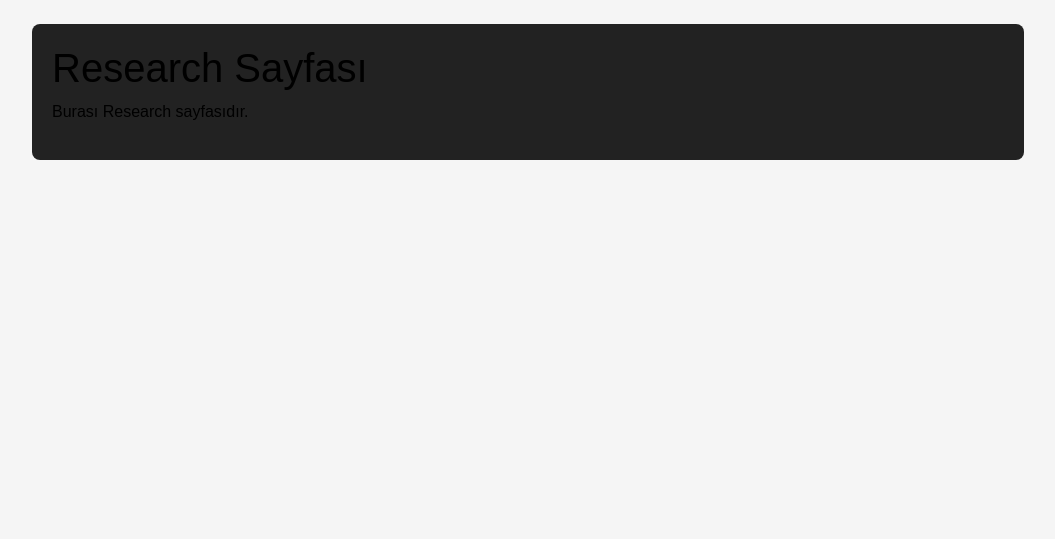
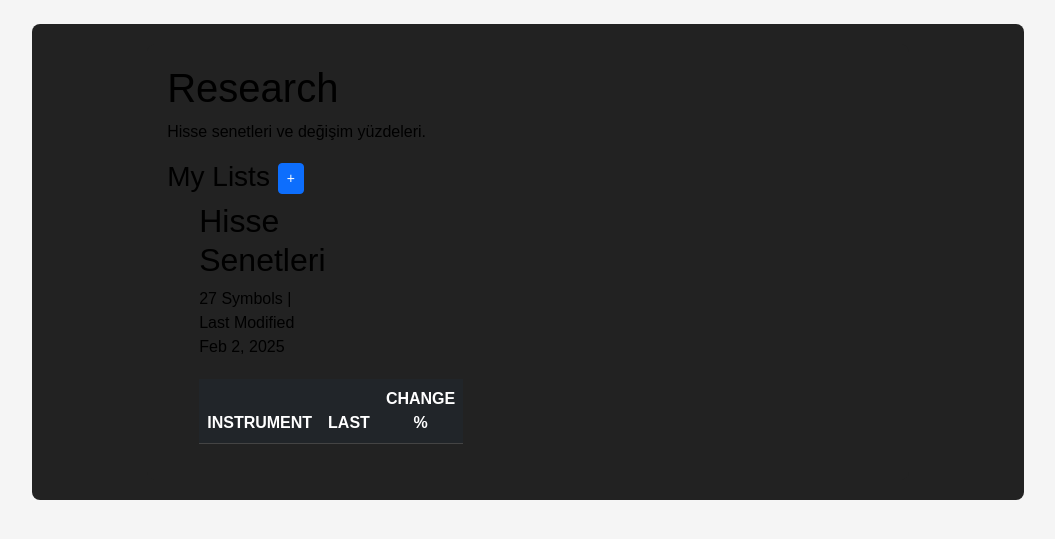
Before and after one commit to emirrkerem/borsa_proje, a Flask app: page /research in a window 1280 px wide. Shown: the part 130-669 px from the top of the page, without its empty margins (112-1167 px from the left). Run offline with Flask 3, Linux system fonts and the light colour scheme; lists and menus that the app fills with data are empty.

Commit message:
RESEARCH VE TRADE SAYAFASINA BAKTIK.

```diff
--- a/app.py
+++ b/app.py
@@ -55,6 +55,8 @@ def performance_reports():
 def index():
     stocks = Stock.query.all()  # Veritabanındaki hisse senetlerini çek
     return render_template('stocks.html', stocks=stocks)  # stocks.html şablonunu yükle
+
+
 
 # İşlem Geçmişi Tablosu
 class Transaction(db.Model):
@@ -158,6 +160,20 @@ def get_stocks():
         stocks = Stock.query.all()
     return render_template('stocks.html', stocks=stocks)
 
+#listeye hisse ekleme
+@app.route('/list/<string:list_name>')
+def user_list(list_name):
+    stocks = Stock.query.filter_by(list_name=list_name).all()
+    return render_template("user_list.html", list_name=list_name, stocks=stocks)
+
+@app.route('/ad_stock', methods=['POST'])
+def ad_stock():
+    data = request.json
+    new_stock = Stock(symbol=data['symbol'], list_name=data['list_name'])
+    db.session.add(new_stock)
+    db.session.commit()
+    return jsonify({"message": "Hisse eklendi!"})
+
 #Yeni hisse ekleme
 @app.route('/add_stock', methods=['POST'])
 def add_stock():
--- a/templates/research.html
+++ b/templates/research.html
@@ -1,6 +1,43 @@
 {% extends "base.html" %}
 
 {% block content %}
-    <h1>Research Sayfası</h1>
-    <p>Burası Research sayfasıdır.</p>
+<div class="container">
+    <h1 class="page-title">Research</h1>
+    <p>Hisse senetleri ve değişim yüzdeleri.</p>
+
+    <div class="row">
+        <!-- Sol Panel -->
+        <div class="col-md-3 sidebar">
+            <h3>My Lists <button id="addList" class="btn btn-sm btn-primary">+</button></h3>
+            <ul id="userLists">
+                <div id="listModal" class="modal">
+                    <div class="modal-content">
+                        <span class="close">&times;</span>
+                        <h2>Yeni Liste Oluştur</h2>
+                        <input type="text" id="listName" placeholder="Liste Adı">
+                        <button id="saveList" class="btn btn-success">Kaydet</button>
+                    </div>
+                </div>
+
+
+        <!-- Sağ Panel - Hisse Tablosu -->
+        <div class="col-md-9">
+            <h2>Hisse Senetleri</h2>
+            <p>27 Symbols | Last Modified Feb 2, 2025</p>
+            <table class="table table-dark table-striped">
+                <thead>
+                    <tr>
+                        <th>INSTRUMENT</th>
+                        <th>LAST</th>
+                        <th>CHANGE %</th>
+                    </tr>
+                </thead>
+                <tbody id="stockTableBody">
+                    <!-- Hisseler buraya dinamik olarak eklenecek -->
+                </tbody>
+            </table>
+        </div>
+    </div>
+</div>
+
 {% endblock %}
```
Also changed, not shown: read.excel.py (deleted, +0 -11 lines), templates/static/script.js (added, +30 -0 lines), templates/trade.html (+65 -0 lines).
